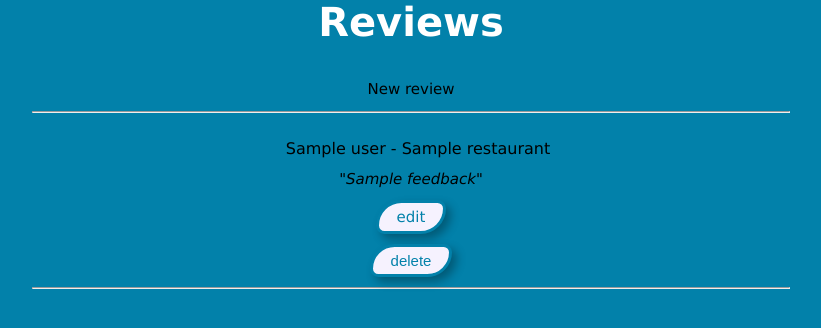
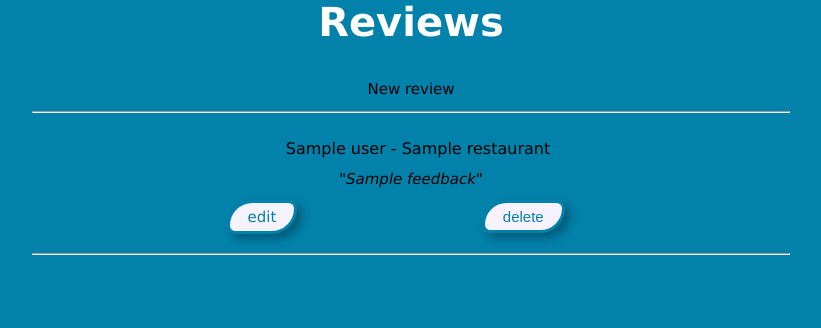
Before and after one commit to VerbenaB/Abroad_and_well_fed, a Flask app: page /reviews in a window 1280 px wide. Shown: the part 236-564 px from the top of the page, without its empty margins (229-1050 px from the left). Run offline with Flask 2, Linux system fonts and the light colour scheme; a database or web service that is not in the repository returns one stand-in record (values such as "Sample title"); some libraries are stand-ins or nearby versions.

Commit message:
align button and ahref in reviews index

```diff
--- /dev/null
+++ b/static/css/button.css
@@ -0,0 +1,30 @@
+.button-submit-index  {
+    color: #0281aa;
+    cursor: pointer;
+    background: #f6f2fe;
+    border: 3px solid #0281aa;
+    border-radius: 30px 10px;
+    box-shadow: 5px 5px 10px rgba(0, 0, 0, 0.3);
+    display: inline-block;
+    font-size: 15px;
+    margin-left: 15%;
+    margin-bottom: 20px;
+    padding: 5px 18px;
+    float: left;
+    position:static;
+
+}
+
+.button-submit{
+    color: #0281aa;
+    cursor: pointer;
+    background: #f6f2fe;
+    border: 3px solid #0281aa;
+    border-radius: 30px 10px;
+    box-shadow: 5px 5px 10px rgba(0, 0, 0, 0.3);
+    display: inline-block;
+    font-size: 15px;
+    margin: 20px;
+    padding: 5px 18px;
+
+}
--- a/static/css/form.css
+++ b/static/css/form.css
@@ -0,0 +1,3 @@
+.form-review{
+
+}
--- a/static/css/style.css
+++ b/static/css/style.css
@@ -88,23 +88,11 @@ hr {
     box-shadow: 5px 5px 10px rgba(0, 0, 0, 0.3);
     display: inline-block;
     font-size: 15px;
-    margin: auto;
+    margin-left: 35%;
     padding: 5px 18px;
+    float: left;
+    position:static;
 
-
-}
-
-.button-submit  {
-    color: #0281aa;
-    cursor: pointer;
-    background: #f6f2fe;
-    border: 3px solid #0281aa;
-    border-radius: 30px 10px;
-    box-shadow: 5px 5px 10px rgba(0, 0, 0, 0.3);
-    display: inline-block;
-    font-size: 15px;
-    margin: auto;
-    padding: 5px 18px;
 }
 
 .review-container {
--- a/templates/base.html
+++ b/templates/base.html
@@ -7,6 +7,7 @@
 
   <title>Abroad and Well Fed</title>
 
+  <link rel="stylesheet" href="{{ url_for('static', filename='css/button.css') }}">
   <link rel="stylesheet" href="{{ url_for('static', filename='css/form.css') }}">
   <link rel="stylesheet" href="{{ url_for('static', filename='css/style.css') }}">
   <link rel="stylesheet" href="{{ url_for('static', filename='css/table.css') }}">
--- a/templates/reviews/index.html
+++ b/templates/reviews/index.html
@@ -17,7 +17,7 @@
         <a class="review-edit" href="/reviews/{{review.id}}/edit">edit</a>
         <p>
             <form action="/reviews/{{review.id}}/delete" method="POST">
-                <input class="button-submit" type="submit" value="delete">
+                <input class="button-submit-index" type="submit" value="delete">
             </form>
         </p>
      </div>
```
